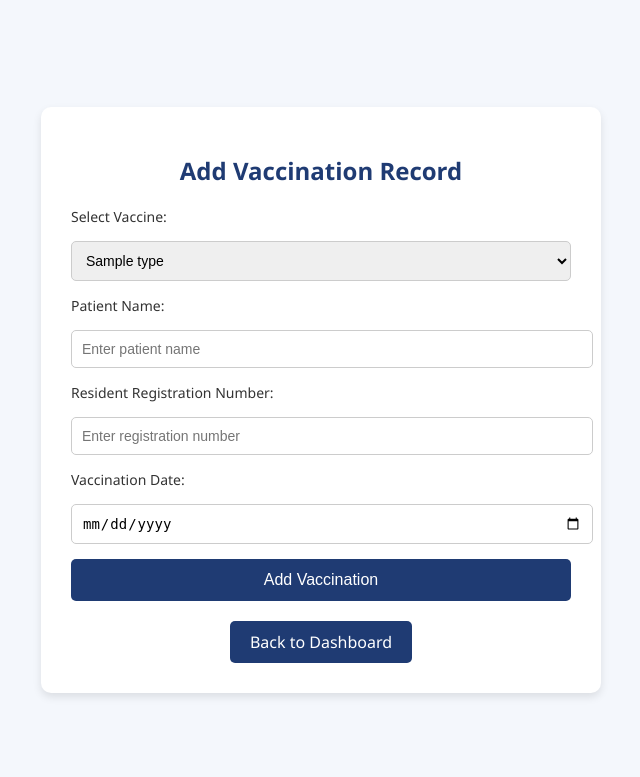
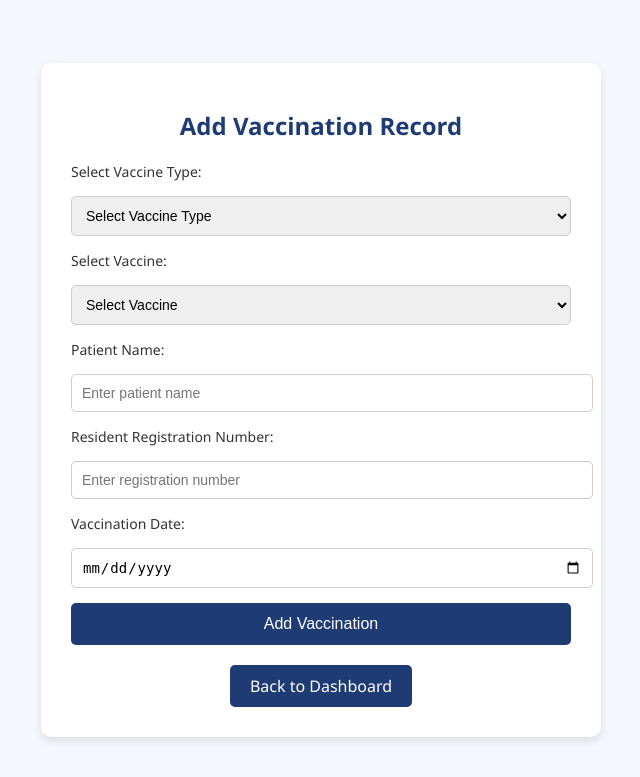
Before and after one commit to rlatkdgus2627/db_flask_project, a Flask app: page /doctor/add_vaccination in a window 1280 px wide. Shown: the top 777 px of the page, without its empty margins (319-959 px from the left). Run offline with Flask 3, Linux system fonts and the light colour scheme; the visitor is signed in with stand-in values (Sample User, id 1); tables that the repository leaves empty hold one stand-in row (values such as "Sample post").

Commit message:
feat: 백신 접종 등록 수정
백신 접종을 등록할 때, 백신 종류를 통해 백신을 조회 하고 백신을 선택할 수 있도록 수정

```diff
--- a/doctor/routes.py
+++ b/doctor/routes.py
@@ -1,4 +1,4 @@
-from flask import Blueprint, render_template, redirect, url_for, flash, request, session
+from flask import Blueprint, render_template, redirect, url_for, flash, request, session, jsonify, make_response
 from werkzeug.security import generate_password_hash, check_password_hash
 from database.db_helper import get_db
 from . import doctor_bp
@@ -99,16 +99,6 @@ def add_vaccination():
             flash('해당 환자를 찾을 수 없습니다.')
             return redirect(url_for('doctor.add_vaccination'))
 
-        # 백신 정보 확인
-        vaccine = db.execute(
-            'SELECT * FROM vaccine WHERE id = ?',
-            (vaccine_id,)
-        ).fetchone()
-
-        if vaccine is None:
-            flash('선택한 백신이 존재하지 않습니다.')
-            return redirect(url_for('doctor.add_vaccination'))
-
         # 접종 정보 등록
         db.execute(
             'INSERT INTO vaccination (vaccine_id, patient_id, vaccination_date) '
@@ -126,6 +116,23 @@ def add_vaccination():
         ).fetchall()
 
         return render_template('doctor/add_vaccination.html', vaccine_types=vaccine_types)
+
+# 백신 증상에 따른 백신 조회
+@doctor_bp.route('/get_vaccines/<int:vaccine_type_id>')
+def get_vaccines(vaccine_type_id):
+    if 'user_id' not in session or session.get('user_type') != 'doctor':
+        return jsonify({'error': 'Unauthorized'}), 401
+
+    db = get_db()
+    vaccines = db.execute(
+        'SELECT id, vaccine_name FROM vaccine WHERE vaccine_type_id = ?',
+        (vaccine_type_id,)
+    ).fetchall()
+    vaccines_list = [{'id': vaccine['id'], 'vaccine_name': vaccine['vaccine_name']} for vaccine in vaccines]
+
+    response = make_response(jsonify(vaccines_list))
+    response.headers['Cache-Control'] = 'no-store'
+    return response
 
 # 접종 이력 조회
 @doctor_bp.route('/view_vaccination', methods=['GET', 'POST'])
--- a/patient/routes.py
+++ b/patient/routes.py
@@ -127,7 +127,7 @@ def vaccination_status():
         if last_date is None:
             needs_vaccination = True
         else:
-            last_date_dt = datetime.strptime(last_date, '%Y-%m-%d')
+            last_date_dt = datetime.strptime(last_date.strftime('%Y-%m-%d'), '%Y-%m-%d')
             interval = vt['vaccination_interval']  # 일 수로 저장되었다고 가정
             if interval:
                 next_due_date = last_date_dt + timedelta(days=interval)
--- a/templates/doctor/add_vaccination.html
+++ b/templates/doctor/add_vaccination.html
@@ -83,18 +83,58 @@
             transform: scale(1.02);
         }
     </style>
+    <script src="https://cdn.jsdelivr.net/npm/axios/dist/axios.min.js"></script>
+    <script>
+        document.addEventListener('DOMContentLoaded', function() {
+            const vaccineTypeSelect = document.getElementById('vaccine_type_id');
+            const vaccineSelect = document.getElementById('vaccine_id');
+
+            vaccineTypeSelect.addEventListener('change', function() {
+                const vaccineTypeId = this.value;
+                if (vaccineTypeId) {
+                    axios.get(`/doctor/get_vaccines/${vaccineTypeId}`)
+                        .then(function(response) {
+                            const data = response.data;
+                            vaccineSelect.innerHTML = '<option value="" disabled selected>Select Vaccine</option>';
+                            data.forEach(function(item) {
+                                const option = document.createElement('option');
+                                option.value = item.id;
+                                option.textContent = item.vaccine_name;
+                                vaccineSelect.appendChild(option);
+                            });
+                        })
+                        .catch(function(error) {
+                            alert('백신 정보를 가져오는데 오류가 발생했습니다.');
+                            console.error(error);
+                        });
+                } else {
+                    vaccineSelect.innerHTML = '<option value="">Select Vaccine</option>';
+                }
+            });
+        });
+    </script>
 </head>
 <body>
     <div class="container">
         <h1>Add Vaccination Record</h1>
         <form action="/doctor/add_vaccination" method="post">
-            <label for="vaccine_id">Select Vaccine:</label>
-            <select id="vaccine_id" name="vaccine_id" required>
+            <!-- 백신 종류 선택 -->
+            <label for="vaccine_type_id">Select Vaccine Type:</label>
+            <select id="vaccine_type_id" name="vaccine_type_id" required>
+                <option value="" disabled selected>Select Vaccine Type</option>
                 {% for vaccine_type in vaccine_types %}
                 <option value="{{ vaccine_type.id }}">{{ vaccine_type.disease_name }}</option>
                 {% endfor %}
             </select>
 
+            <!-- 백신 선택 -->
+            <label for="vaccine_id">Select Vaccine:</label>
+            <select id="vaccine_id" name="vaccine_id" required>
+                <option value="" disabled selected>Select Vaccine</option>
+                <!-- 백신 종류 선택 시 동적으로 옵션 추가 -->
+            </select>
+
+            <!-- 환자 정보 입력 -->
             <label for="patient_name">Patient Name:</label>
             <input type="text" id="patient_name" name="patient_name" placeholder="Enter patient name" required>
 
```
